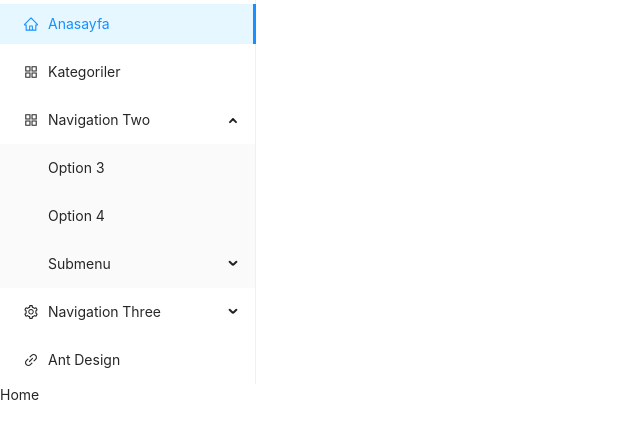
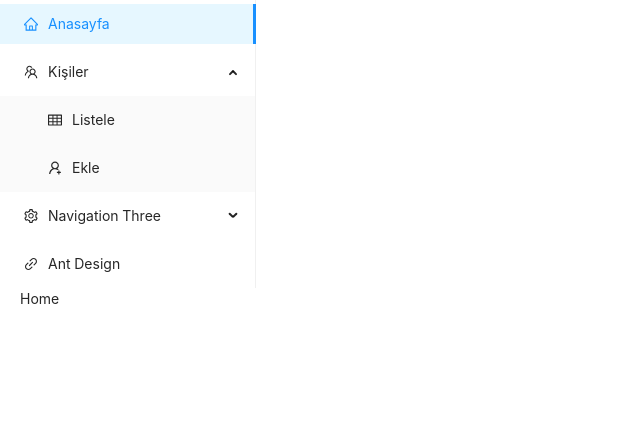
Before and after one commit to ysnbyzli/visual-museum-admin, a React (Create React App) app: page / in a window 1280 px wide. Shown: the top 438 px of the page, without its empty margins (0-640 px from the left). Built offline with nearby package versions, Linux system fonts and the light colour scheme.

Commit message:
fix: layout components

```diff
--- a/src/components/layout/Container.js
+++ b/src/components/layout/Container.js
@@ -3,7 +3,7 @@ import { Switcher } from "../../routes";
 
 const Container = () => {
   return (
-    <div className="container">
+    <div className="max-w-7xl w-full mx-auto px-5 2xl:px-0">
       <Switcher />
     </div>
   );
--- a/src/components/navigation/Sidebar.js
+++ b/src/components/navigation/Sidebar.js
@@ -6,6 +6,9 @@ import {
   AppstoreOutlined,
   SettingOutlined,
   LinkOutlined,
+  TeamOutlined,
+  UserAddOutlined,
+  TableOutlined,
 } from "@ant-design/icons";
 import { ROUTES } from "../../routes";
 import { Link } from "react-router-dom";
@@ -21,18 +24,16 @@ const Sidebar = () => {
       mode="inline"
       theme="light"
     >
-      {ROUTES.map(({ id, title, icon, path }) => (
-        <Menu.Item key={id} icon={icon}>
-          <Link to={path}>{title}</Link>
+      <Menu.Item key={"1"} icon={<HomeOutlined />}>
+        <Link to={"/"}>Anasayfa</Link>
+      </Menu.Item>
+      <SubMenu key="sub1" icon={<TeamOutlined />} title="Kişiler">
+        <Menu.Item key="2" icon={<TableOutlined />}>
+          <Link to={"/persons"}>Listele</Link>
         </Menu.Item>
-      ))}
-      <SubMenu key="sub1" icon={<AppstoreOutlined />} title="Navigation Two">
-        <Menu.Item key="3">Option 3</Menu.Item>
-        <Menu.Item key="4">Option 4</Menu.Item>
-        <SubMenu key="sub1-2" title="Submenu">
-          <Menu.Item key="5">Option 5</Menu.Item>
-          <Menu.Item key="6">Option 6</Menu.Item>
-        </SubMenu>
+        <Menu.Item key="3" icon={<UserAddOutlined />}>
+          <Link to="/persons/add">Ekle</Link>
+        </Menu.Item>
       </SubMenu>
       <SubMenu key="sub2" icon={<SettingOutlined />} title="Navigation Three">
         <Menu.Item key="7">Option 7</Menu.Item>
```
